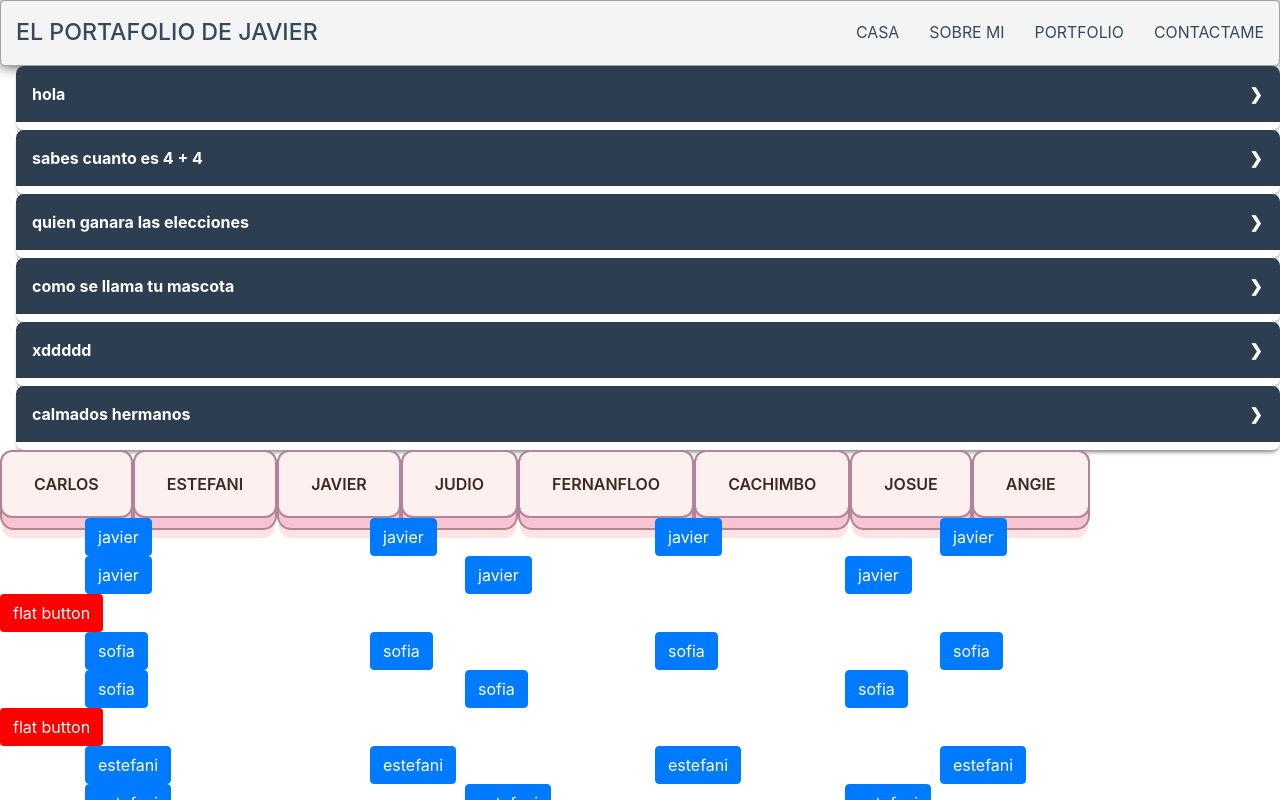
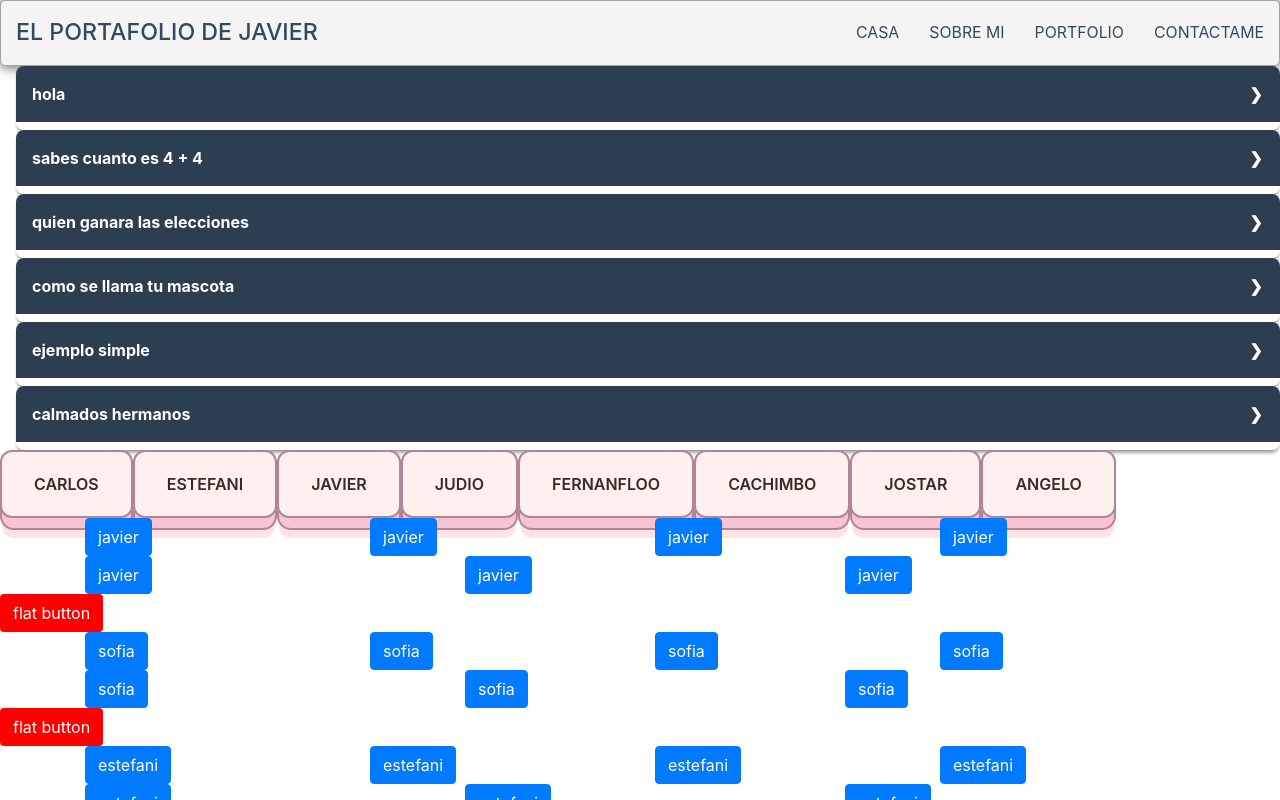
Before and after one commit to fimovol/react-ejemplo, a React (Create React App) app: page / in a window 1280 px wide. Shown: the top 800 px of the page. Built offline with nearby package versions, Linux system fonts and the light colour scheme.

Commit message:
mejorando esto

```diff
--- a/src/App.js
+++ b/src/App.js
@@ -66,8 +66,8 @@ const App =()=> {
     "judio",
     "fernanfloo",
     "cachimbo",
-    "josue",
-    "angie"
+    "jostar",
+    "angelo"
   ]
   const acordeon = [
     {
@@ -87,7 +87,7 @@ const App =()=> {
       descrip:"bob",
     },
     {
-      titulo:"xddddd",
+      titulo:"ejemplo simple",
       descrip:"ejemplo nuevo",
     },
     {
```
Also changed, not shown: 2 other files (tests, documents, lock files or other folders).
